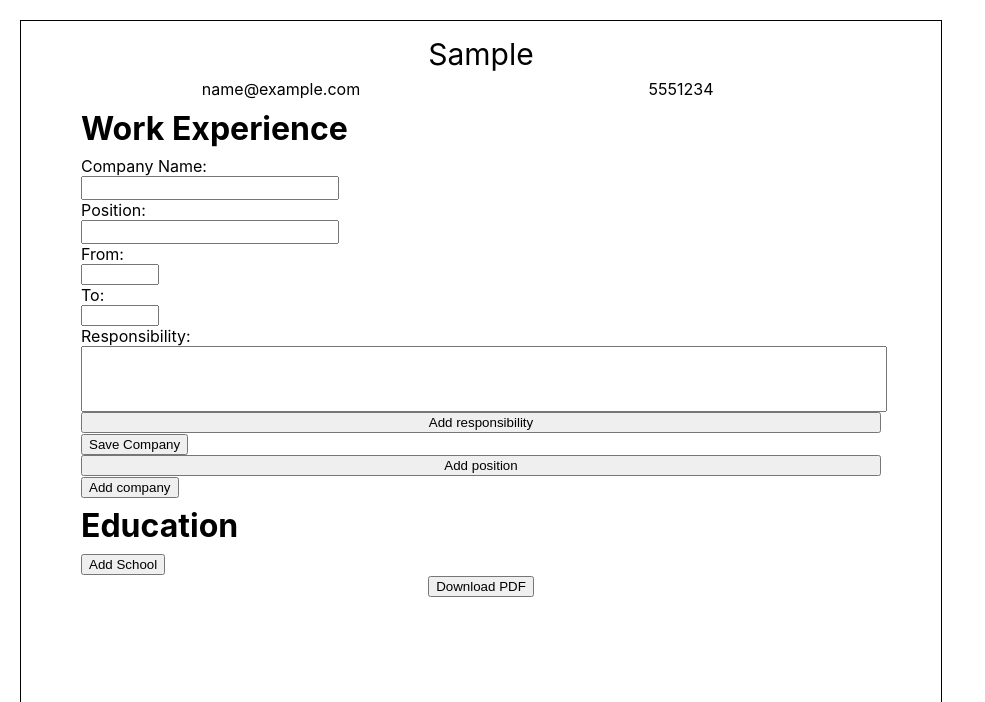
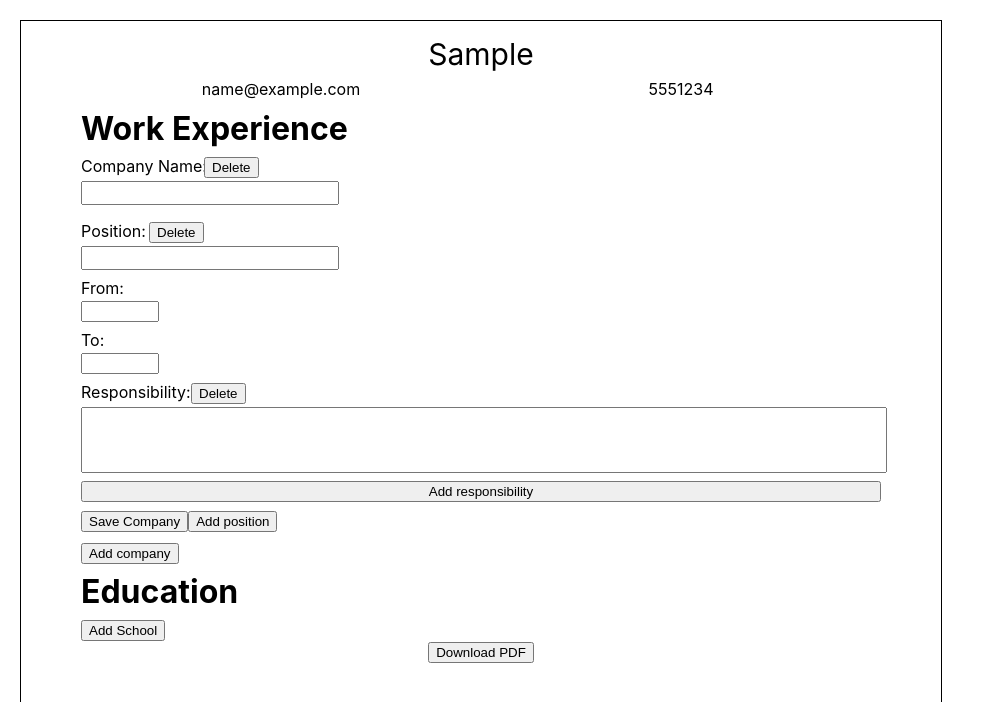
Before and after one commit to cutsey88/cv-application, a React (Create React App) app: page / in a window 1280 px wide. Both pictures are taken after typing "Sample", "name@example.com", "5551234" into the empty fields and a click on the button "Add company". Shown: the top 702 px of the page, without its empty margins (0-985 px from the left). Built offline with nearby package versions, Linux system fonts and the light colour scheme.

Commit message:
add delete buttons

```diff
--- a/src/components/company.js
+++ b/src/components/company.js
@@ -31,6 +31,7 @@ class Company extends React.Component {
 
         const company = this.props.company;
         let pbID = 'pb-' + company.id;
+        let dcID = 'dc-' + company.id;
         if (this.state.saved) {
             return (
                 <div className="companyBox">
@@ -57,7 +58,10 @@ class Company extends React.Component {
         }
         return (
             <div className="companyBox">
-                <label htmlFor="companyName">Company Name:</label>
+                <label className="companyLabel" htmlFor="companyName">Company Name:</label>
+                <span className="deleteCompanySpan">
+                    <button id={dcID} className="deleteCompanyButton" onClick={this.props.deleteCompany}>Delete</button>
+                </span>
                 <input
                     type="text"
                     name="companyName"
@@ -73,14 +77,16 @@ class Company extends React.Component {
                                     key={position.id}
                                     saved={this.saved}
                                     handleInputChange={this.props.handleInputChange}
-                                    addResponsibility={this.props.addResponsibility} />
+                                    addResponsibility={this.props.addResponsibility}
+                                    deletePosition={this.props.deletePosition}
+                                    deleteResponsibility={this.props.deleteResponsibility} />
                             )
                         })}
                 </div>
                 <div className="buttonBox">
                     <button className="saveButton" onClick={this.save}>Save Company</button>
+                    <button className="addPositionButton" id={pbID} onClick={this.props.addPosition}>Add position</button>
                 </div>
-                <button className="addPositionButton" id={pbID} onClick={this.props.addPosition}>Add position</button>
             </div>
         );
     }
--- a/src/components/companyExperience.js
+++ b/src/components/companyExperience.js
@@ -13,6 +13,7 @@ class CompanyExperience extends React.Component {
         let rbID = 'rb-' + position.id;
         let yFID = 'yf-' + position.id;
         let yTID = 'yt-' + position.id;
+        let dpID = 'dp-' + position.id;
         if (this.props.saved) {
             return (
                 <div className="positionBox">
@@ -26,9 +27,9 @@ class CompanyExperience extends React.Component {
                     </div>
                     <ul className="responsibilitiesContainer">
                         {position.responsibilities.map((responsibility) => {
-                            return <li className="responsibilityBox">
+                            return  <li key={responsibility.id} className="responsibilityBox">
                                         <p className="responsibilityText">{responsibility.text}</p>
-                                </li>
+                                    </li>
                         })}
                     </ul>
                 </div>
@@ -36,7 +37,10 @@ class CompanyExperience extends React.Component {
         }
         return (
             <div className="positionBox">
-                <label htmlFor="position">Position:</label>
+                <label className="positionLabel" htmlFor="position">Position:</label>
+                <span className="deletePositionSpan">
+                    <button id={dpID} className="deletePositionButton" onClick={this.props.deletePosition}>Delete</button>
+                </span>
                 <input
                     type="text"
                     name="position"
@@ -62,9 +66,13 @@ class CompanyExperience extends React.Component {
                     onChange={this.props.handleInputChange} />
                 <div className="responsibilitiesContainer">
                     {position.responsibilities.map((responsibility) => {
+                        let drID = 'dr-' + responsibility.id;
                         return (
-                                <div className="responsibilityBox">
-                                    <label htmlFor="responsibility">Responsibility:</label>
+                                <div key={drID} className="responsibilityBox">
+                                    <label className="responsibilityLabel" htmlFor="responsibility">Responsibility:</label>
+                                    <span className="deleteResponsibilitySpan">
+                                        <button id={drID} className="deleteResponsibilityButton" onClick={this.props.deleteResponsibility}>Delete</button>
+                                    </span>
                                     <textarea
                                         type="text"
                                         name="responsibility"
--- a/src/components/education.js
+++ b/src/components/education.js
@@ -12,6 +12,7 @@ class Education extends React.Component {
             schools: [],
         }
         this.addSchool = this.addSchool.bind(this);
+        this.deleteSchool = this.deleteSchool.bind(this);
         this.handleInputChange = this.handleInputChange.bind(this);
     }
 
@@ -24,6 +25,17 @@ class Education extends React.Component {
                 years: ['', ''],
                 degree: '',
             })
+        })
+    }
+
+    deleteSchool(e) {
+        e.preventDefault();
+        let schoolID = e.target.id.slice(3);
+        let schools = this.state.schools;
+        let match = schools.findIndex((school) => schoolID === school.id);
+        let newSchools = schools.length === 1 ? [] : schools.slice(0, match).concat(schools.slice(match + 1));
+        this.setState({
+            schools: newSchools,
         })
     }
 
@@ -60,6 +72,7 @@ class Education extends React.Component {
                         return <School
                                     school={school}
                                     key={school.id}
+                                    deleteSchool={this.deleteSchool}
                                     handleInputChange={this.handleInputChange} />
                     })}
                 </div>
--- a/src/components/school.js
+++ b/src/components/school.js
@@ -32,6 +32,7 @@ class School extends React.Component {
         let yFID = 'yf-' + school.id;
         let yTID = 'yt-' + school.id;
         let dmID = 'dm-' + school.id;
+        let dsID = 'ds-' + school.id;
         if (this.state.saved) {
             return (
                 <div className="schoolBox">
@@ -87,6 +88,7 @@ class School extends React.Component {
                     onChange={this.props.handleInputChange} />
                 <div className="buttonBox">
                     <button className="saveButton" onClick={this.save}>Save</button>
+                    <button id={dsID} className="deleteButton" onClick={this.props.deleteSchool}>Delete</button>
                 </div>
             </div>
         );
--- a/src/components/workExperience.js
+++ b/src/components/workExperience.js
@@ -15,6 +15,9 @@ class WorkExperience extends React.Component {
         this.addCompany = this.addCompany.bind(this);
         this.addPosition = this.addPosition.bind(this);
         this.addResponsibility = this.addResponsibility.bind(this);
+        this.deleteCompany = this.deleteCompany.bind(this);
+        this.deletePosition = this.deletePosition.bind(this);
+        this.deleteResponsibility = this.deleteResponsibility.bind(this);
         this.handleInputChange = this.handleInputChange.bind(this);
     }
 
@@ -93,6 +96,64 @@ class WorkExperience extends React.Component {
         })
     }
 
+    deleteCompany(e) {
+        e.preventDefault();
+        let companyID = e.target.id.slice(3);
+        let comps = this.state.companies;
+        let match = this.state.companies.findIndex((company) => company.id === companyID);
+        let newComps = comps.length === 1 ? [] : comps.slice(0, match).concat(comps.slice(match + 1));
+        this.setState({
+            companies: newComps,
+        })
+    }
+
+    deletePosition(e) {
+        e.preventDefault();
+        let positionID = e.target.id.slice(3);
+        this.setState({
+            companies: this.state.companies.map((company) => {
+                let match = company.positions.findIndex((position) => position.id === positionID);
+                if (match === -1) {
+                    return company;
+                }
+                let poses = company.positions;
+                let newPoses = poses.length === 1 ? [] : poses.slice(0, match).concat(poses.slice(match + 1));
+                return {
+                    name: company.name,
+                    id: company.id,
+                    positions: newPoses,
+                }
+            })
+        })
+    }
+
+    deleteResponsibility(e) {
+        e.preventDefault();
+        let resID = e.target.id.slice(3);
+        this.setState({
+            companies: this.state.companies.map((company) => {
+                return {
+                    name: company.name,
+                    id: company.id,
+                    positions: company.positions.map((position) => {
+                        let match = position.responsibilities.findIndex((res) => resID === res.id);
+                        if (match === -1) {
+                            return position;
+                        }
+                        let pRes = position.responsibilities;
+                        let newReses = pRes.length === 1 ? [] : pRes.slice(0, match).concat(pRes.slice(match + 1));
+                        return {
+                            title: position.title,
+                            id: position.id,
+                            years: position.years,
+                            responsibilities: newReses,
+                        }
+                    })
+                }
+            })
+        })
+    }
+
     handleInputChange(e) {
 
         this.setState({
@@ -159,7 +220,10 @@ class WorkExperience extends React.Component {
                                     key={company.id}
                                     handleInputChange={this.handleInputChange}
                                     addPosition={this.addPosition}
-                                    addResponsibility={this.addResponsibility} />
+                                    addResponsibility={this.addResponsibility}
+                                    deleteCompany={this.deleteCompany}
+                                    deletePosition={this.deletePosition}
+                                    deleteResponsibility={this.deleteResponsibility} />
                     })}
                     <button className="addCompanyButton" onClick={this.addCompany}>Add company</button>
                 </div>
--- a/src/styles/company.css
+++ b/src/styles/company.css
@@ -16,3 +16,16 @@
 .companyNameText {
     font-size: 25px;
 }
+
+.deleteCompanySpan {
+    position: relative;
+    left: 123px;
+}
+
+.companyLabel {
+    position: absolute;
+}
+
+.buttonBox {
+    margin-bottom: 8px;
+}
--- a/src/styles/companyExperience.css
+++ b/src/styles/companyExperience.css
@@ -1,6 +1,7 @@
 .positionBox {
     display: flex;
     flex-direction: column;
+    margin: 8px 0px;
 }
 
 .positionInfoBox {
@@ -11,6 +12,7 @@
 div.responsibilityBox {
     display: flex;
     flex-direction: column;
+    margin-bottom: 8px;
 }
 
 li.responsibilityBox {
@@ -21,6 +23,7 @@ li.responsibilityBox {
 .responsibilityInput {
     resize: none;
     width: 800px !important;
+    margin-top: 3px;
 }
 
 .responsibilityText {
@@ -31,3 +34,21 @@ li.responsibilityBox {
     font-size: 20px;
     font-style: italic;
 }
+
+.deleteResponsibilitySpan {
+    position: relative;
+    left: 110px;
+}
+
+.responsibilityLabel {
+    position: absolute;
+}
+
+.deletePositionSpan {
+    position: relative;
+    left: 68px;
+}
+
+.positionLabel {
+    position: absolute;
+}
--- a/src/styles/workExperience.css
+++ b/src/styles/workExperience.css
@@ -5,3 +5,12 @@
 .workExperienceBox .headerBox {
     margin: 8px 0px;
 }
+
+.workExperienceBox input {
+    margin-top: 3px;
+    margin-bottom: 8px;
+}
+
+.addCompanyButton {
+    margin-top: 3px;
+}
```
